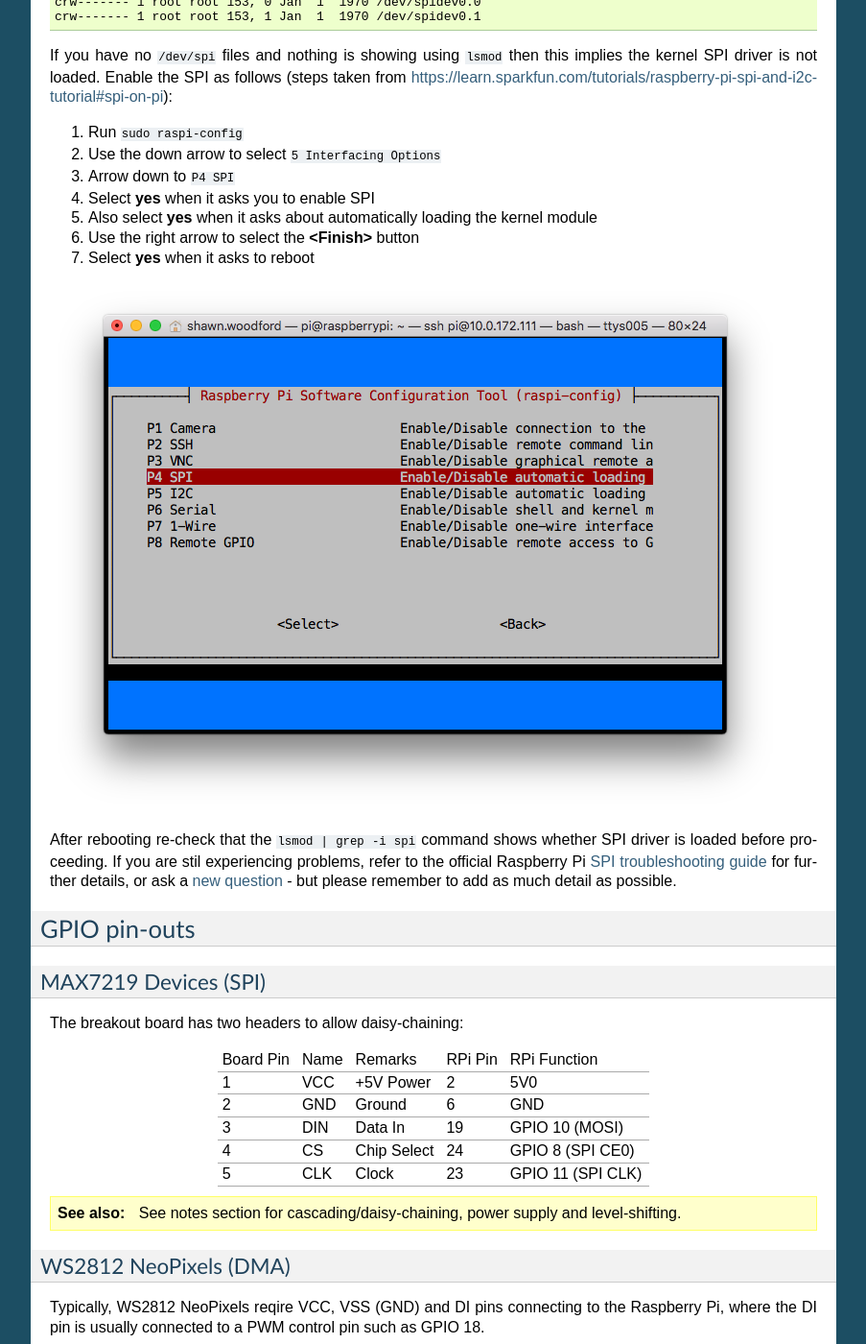
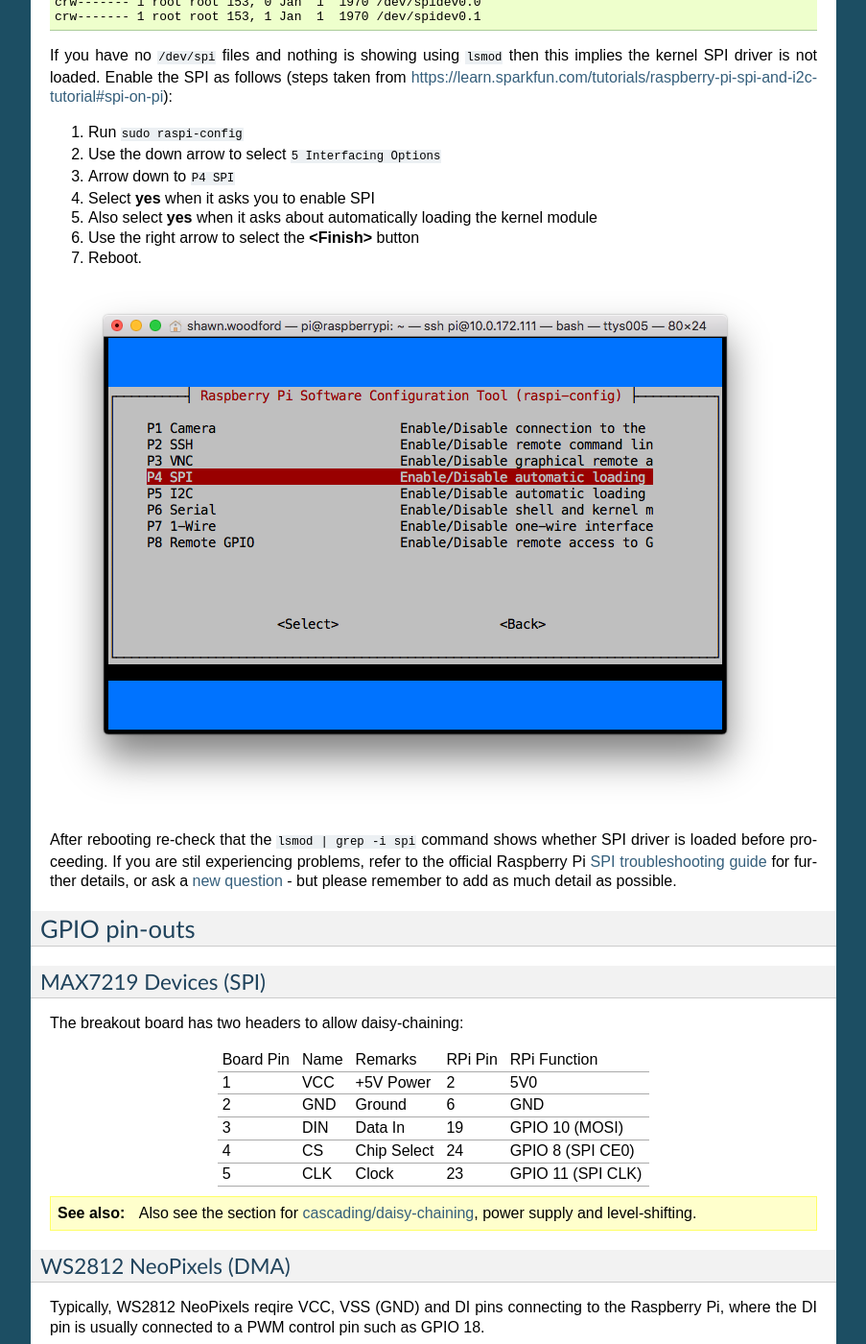
Before and after one commit to rm-hull/luma.led_matrix, a Sphinx documentation site: the page built from doc/install.rst, in a window 1280 px wide and 1400 px high, scrolled down 649 px. Shown: the whole window at 96% size, without its empty margins (198-1101 px from the left). Built offline with Sphinx 7.4.7, drawn with Linux system fonts in a browser that asks for light colours; the version number could not be read and is left out.

Commit message:
update max7219 install instructions (#192)
* update instructions

there's no reboot option anymore

* add link to section

```diff
--- a/doc/install.rst
+++ b/doc/install.rst
@@ -40,7 +40,7 @@ taken from https://learn.sparkfun.com/tutorials/raspberry-pi-spi-and-i2c-tutoria
 #. Select **yes** when it asks you to enable SPI
 #. Also select **yes** when it asks about automatically loading the kernel module
 #. Use the right arrow to select the **<Finish>** button
-#. Select **yes** when it asks to reboot
+#. Reboot.
 
 .. image:: images/raspi-spi.png
 
@@ -67,7 +67,7 @@ Board Pin    Name   Remarks       RPi Pin   RPi Function
 5            CLK    Clock         23        GPIO 11 (SPI CLK)
 ============ ====== ============= ========= ====================
 
-.. seealso:: See notes section for cascading/daisy-chaining, power supply and
+.. seealso:: Also see the section for :doc:`cascading/daisy-chaining <python-usage>`, power supply and
    level-shifting.
 
 WS2812 NeoPixels (DMA)
```
